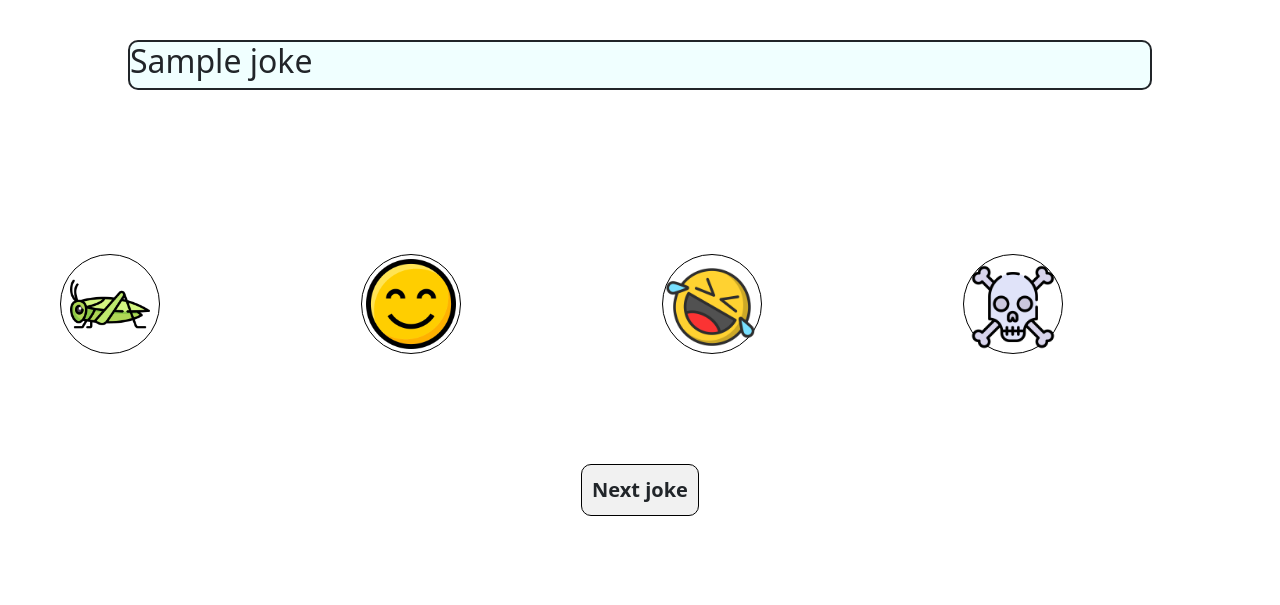
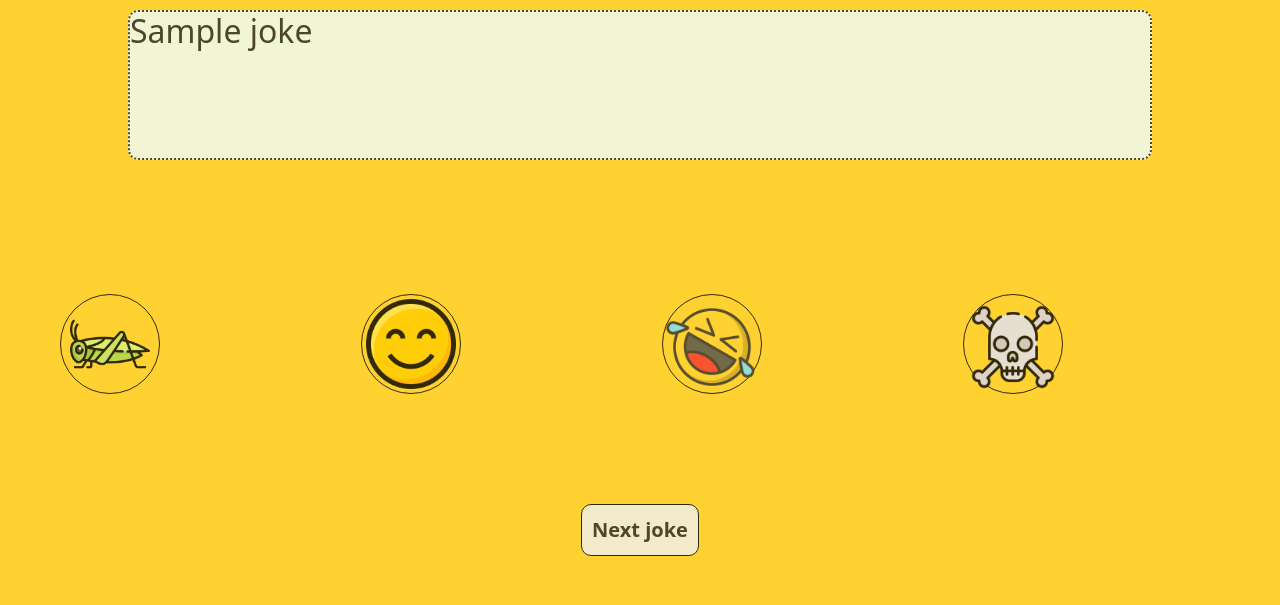
Before and after one commit to SS-ekow/flask-jokesApp, a Flask app: template templates/index.html in a window 1280 px wide. Shown: the top 605 px of the page. Run offline with Flask 3, Linux system fonts and the light colour scheme; the template is opened without the code that fills it: most values are stand-ins (such as "Sample title", 1, 10 or a date in 2020).

Commit message:
added background and script

```diff
--- a/templates/index.html
+++ b/templates/index.html
@@ -101,13 +101,17 @@
         }
 
         .jokes{
-            margin: 40px auto;
+            margin: 10px auto;
             width: 80%;
-            border: 2px solid;
+            height: 150px;
+            min-height: 70%;
+            border: 2px dotted;
             border-radius: 10px;
             background-color: azure;
 
+
         }
+
 
         .btn{
             background-color: #f1f1f1;
@@ -118,6 +122,10 @@
             font-weight: bold;
             cursor: pointer;
         }
+        body {
+            background-color: #FFD131;
+            opacity: 0.8;
+        }
 
 
 
@@ -126,12 +134,7 @@
     </style>
     <div class="main">
 
-        <div class="box">
-            <div class="small">
 
-            </div>
-
-        </div>
         <!--jokes-->
         <div class="row">
             <div class="col">
@@ -200,6 +203,7 @@
 
 
     <script src="https://cdn.jsdelivr.net/npm/bootstrap@5.0.2/dist/js/bootstrap.bundle.min.js" integrity="sha384-MrcW6ZMFYlzcLA8Nl+NtUVF0sA7MsXsP1UyJoMp4YLEuNSfAP+JcXn/tWtIaxVXM" crossorigin="anonymous"></script>
+    <script src="/new.js"></script>
 
 </body>
 </html>
```
Also changed, not shown: new.js (added).
